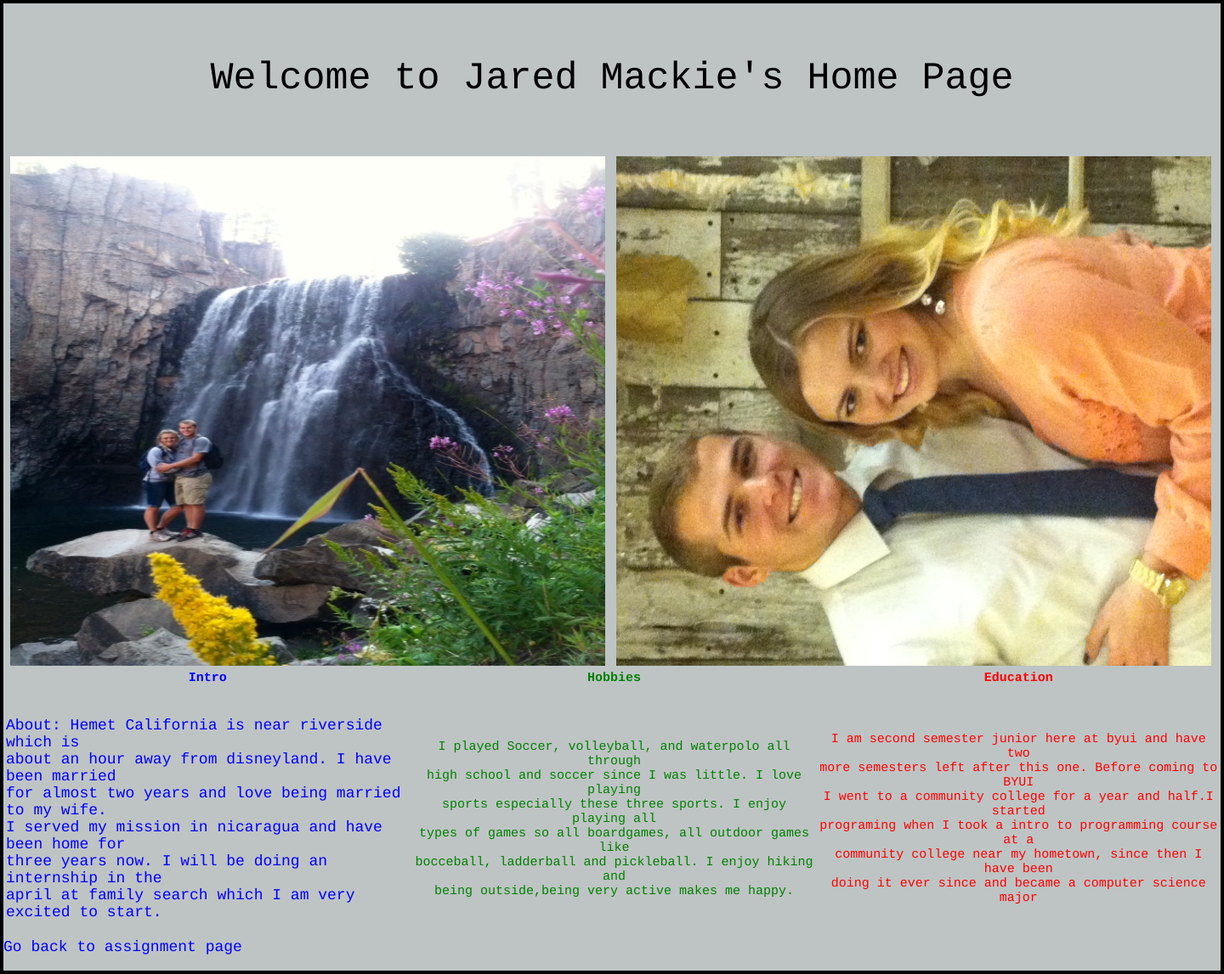
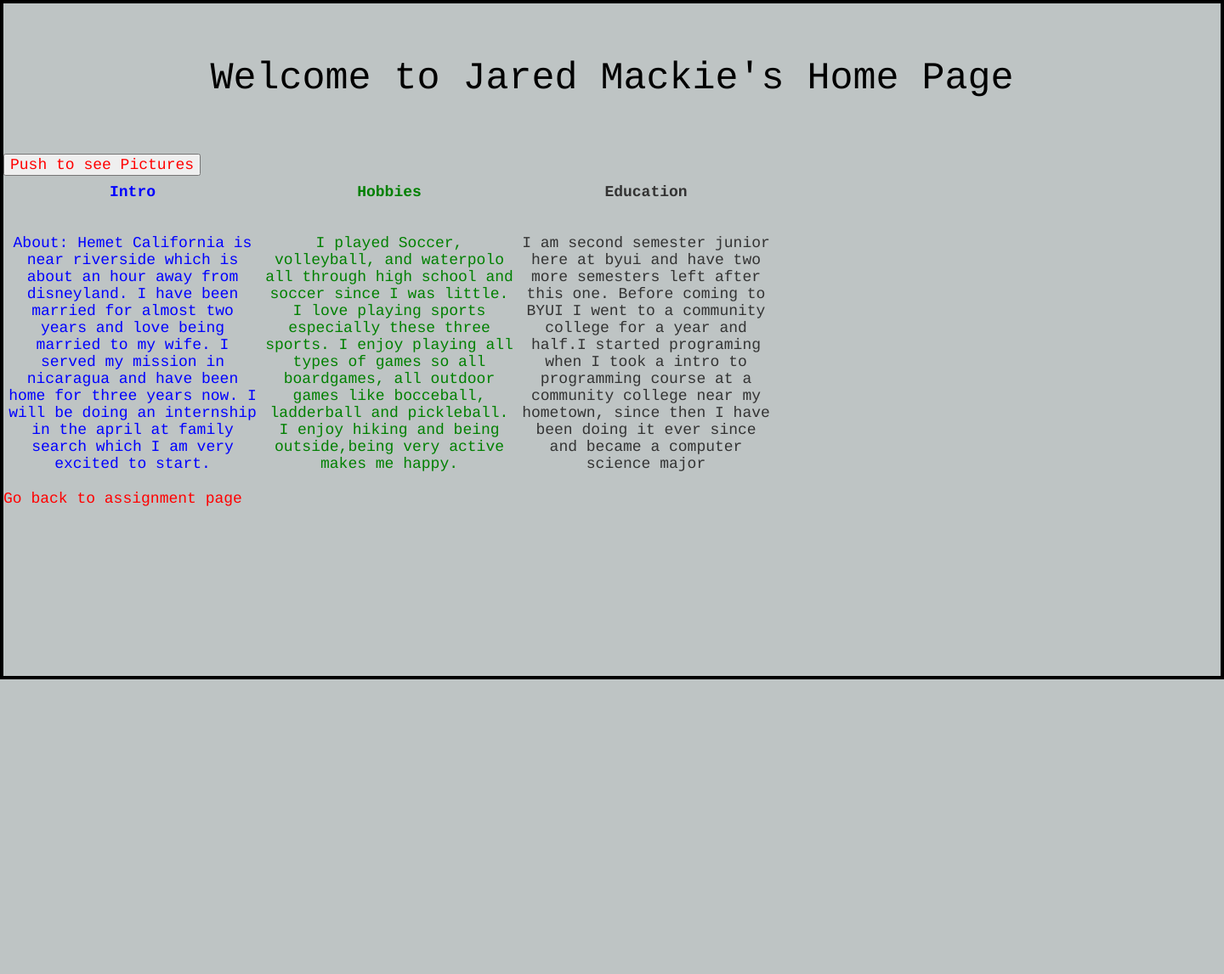
Before and after one commit to jmackie6/budget_program, a PHP site: page /homePage.html in a window 1440 px wide. Shown: the whole page at 85% size. After the commit the page ends 800 px from the top, so only its background shows below. Run offline with PHP 8.4, Linux system fonts and the light colour scheme; lists and menus that the app fills with data are empty; some libraries are stand-ins or nearby versions.

Commit message:
more changes on html page

```diff
--- a/homePage.css
+++ b/homePage.css
@@ -12,29 +12,29 @@ p.title
 }
 p.tableTitles1
 {
-       font-size: 15px;
+       font-size: 18px;
        font-family: courier;
        text-align: center;
        color: blue;
 }
 p.tableTitles2
 {
-       font-size: 15px;
+       font-size: 18px;
        font-family: courier;
        text-align: center;
        color: green;
 }
 p.tableTitles3
 {
-       font-size: 15px;
+       font-size: 18px;
        font-family: courier;
        text-align: center;
-       color: red;
+       color: #333333;
 }
 img
 {
-       width: 700px;
-       height: 600px;
+       width: 500px;
+       height: 400px;
        text-align: center;
        display:none;
 }
@@ -61,7 +61,7 @@ span
        font-size: 18px;
        font-family: courier;
        text-align: center;
-       color: blue;
+       color: red;
 }
 button
 {
--- a/homePage.html
+++ b/homePage.html
@@ -7,10 +7,10 @@
     <script src="https://ajax.googleapis.com/ajax/libs/jquery/1.11.3/jquery.min.js"></script>
     <script>
       $(document).ready(function(){
-          //$("button").click(function(){
+          $("button").click(function(){
             $("#image1").fadeIn("slow");
             $("#image2").fadeIn("slow");
-    //});
+    });
           $("p").on({
         mouseenter: function(){
             $(this).css("background-color", "lightgray");
@@ -29,26 +29,26 @@
     <br>
     <p class="title">Welcome to Jared Mackie's Home Page</p>
     <br>
-
+      <button><span>Push to see Pictures</span></button>
         <table>
-          <col width="1000">
-          <col width="1000">
+          <col width="500">
+          <col width="500">
 
           <tr>
             <th>
               <img src="jaredAndErin.JPG" alt="Picture of my wife and I at Rainbow Falls" class="jaredAndErin" id="image1" name="image1">
             </th>
             <th>
-              <img src="jaredAndErin2.JPG" alt="Picture of my wife and I " class="jaredAndErin" id="image2" name="image2" width="700px" height="600px">
+              <img src="jaredAndErin2.JPG" alt="Picture of my wife and I " class="jaredAndErin" id="image2" name="image2" >
             </th>
             <th>
 
         </table>
 
       <table>
-          <col width="600">
-          <col width="600">
-          <col width="600">
+          <col width="300">
+          <col width="300">
+          <col width="300">
           <tr>
             <th>
               <p class="tableTitles1">Intro</p><br>
@@ -62,27 +62,25 @@
           </tr>
           <tr>
             <td>
-              <p>
-                <span>About: Hemet California is near riverside which is<br>
-             about an hour away from disneyland. I have been married <br>
-             for almost two years and love being married to my wife. <br>
-             I served my mission in nicaragua and have been home for <br>
-             three years now. I will be doing an internship in the <br>
+              <p class="tableTitles1">About: Hemet California is near riverside which is
+             about an hour away from disneyland. I have been married
+             for almost two years and love being married to my wife.
+             I served my mission in nicaragua and have been home for
+             three years now. I will be doing an internship in the
              april at family search which I am very excited to start.
-                </span>
               </p>
             </td>
-            <td><p class="tableTitles2">I played Soccer, volleyball, and waterpolo all through <br>
-              high school and soccer since I was little. I love playing<br>
-               sports especially these three sports. I enjoy playing all<br>
-                types of games so all boardgames, all outdoor games like <br>
-                bocceball, ladderball and pickleball. I enjoy hiking and <br>
+            <td><p class="tableTitles2">I played Soccer, volleyball, and waterpolo all through
+              high school and soccer since I was little. I love playing
+               sports especially these three sports. I enjoy playing all
+                types of games so all boardgames, all outdoor games like
+                bocceball, ladderball and pickleball. I enjoy hiking and
                 being outside,being very active makes me happy.</p></td>
-            <td><p class="tableTitles3">I am second semester junior here at byui and have two <br>
-              more semesters left after this one. Before coming to BYUI <br>
-               I went to a community college for a year and half.I started<br>
-                programing when I took a intro to programming course at a <br>
-                community college near my hometown, since then I have been <br>
+            <td><p class="tableTitles3">I am second semester junior here at byui and have two
+              more semesters left after this one. Before coming to BYUI
+               I went to a community college for a year and half.I started
+                programing when I took a intro to programming course at a
+                community college near my hometown, since then I have been
                 doing it ever since and became a computer science major</p></td>
           </tr>
       </table>
```
